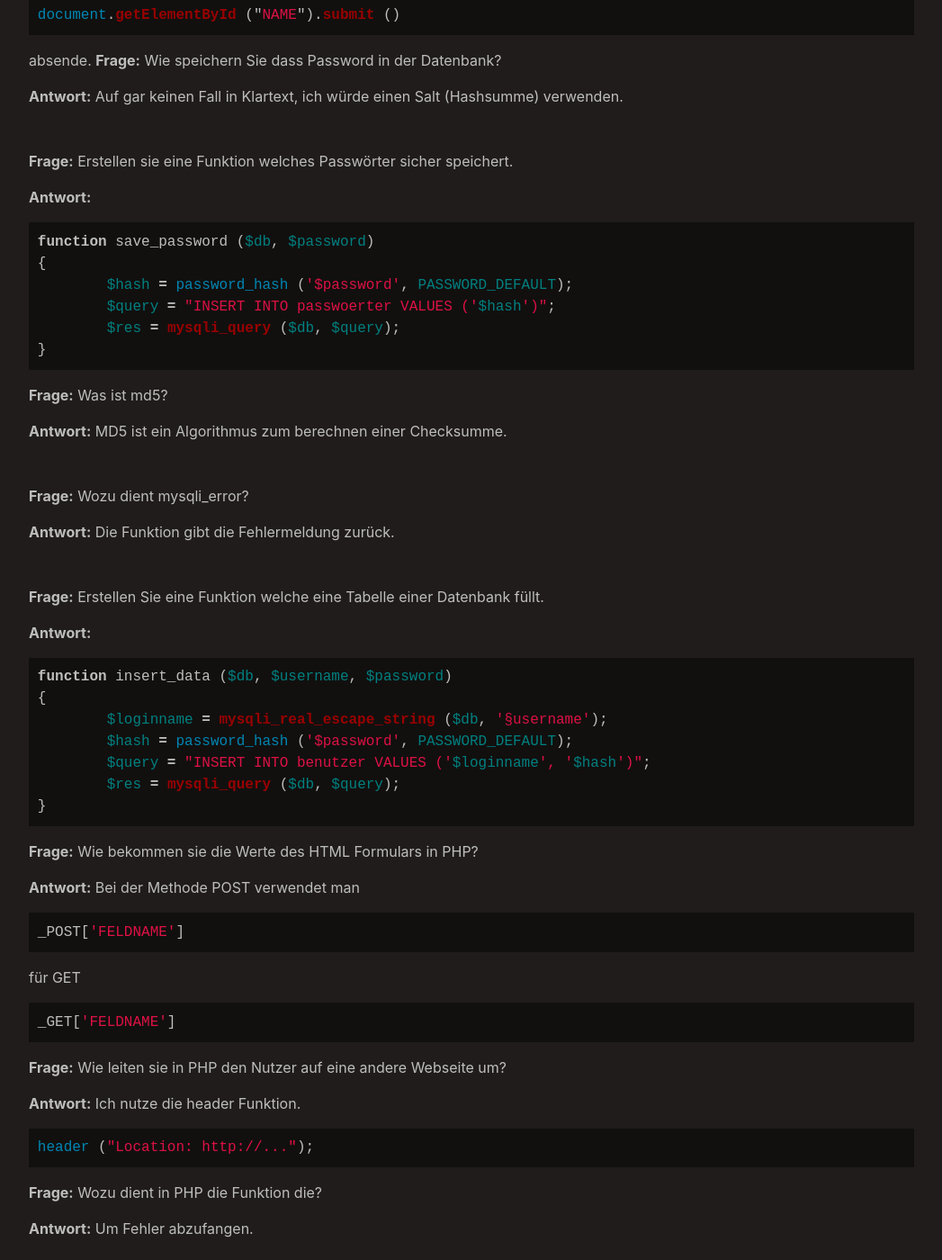
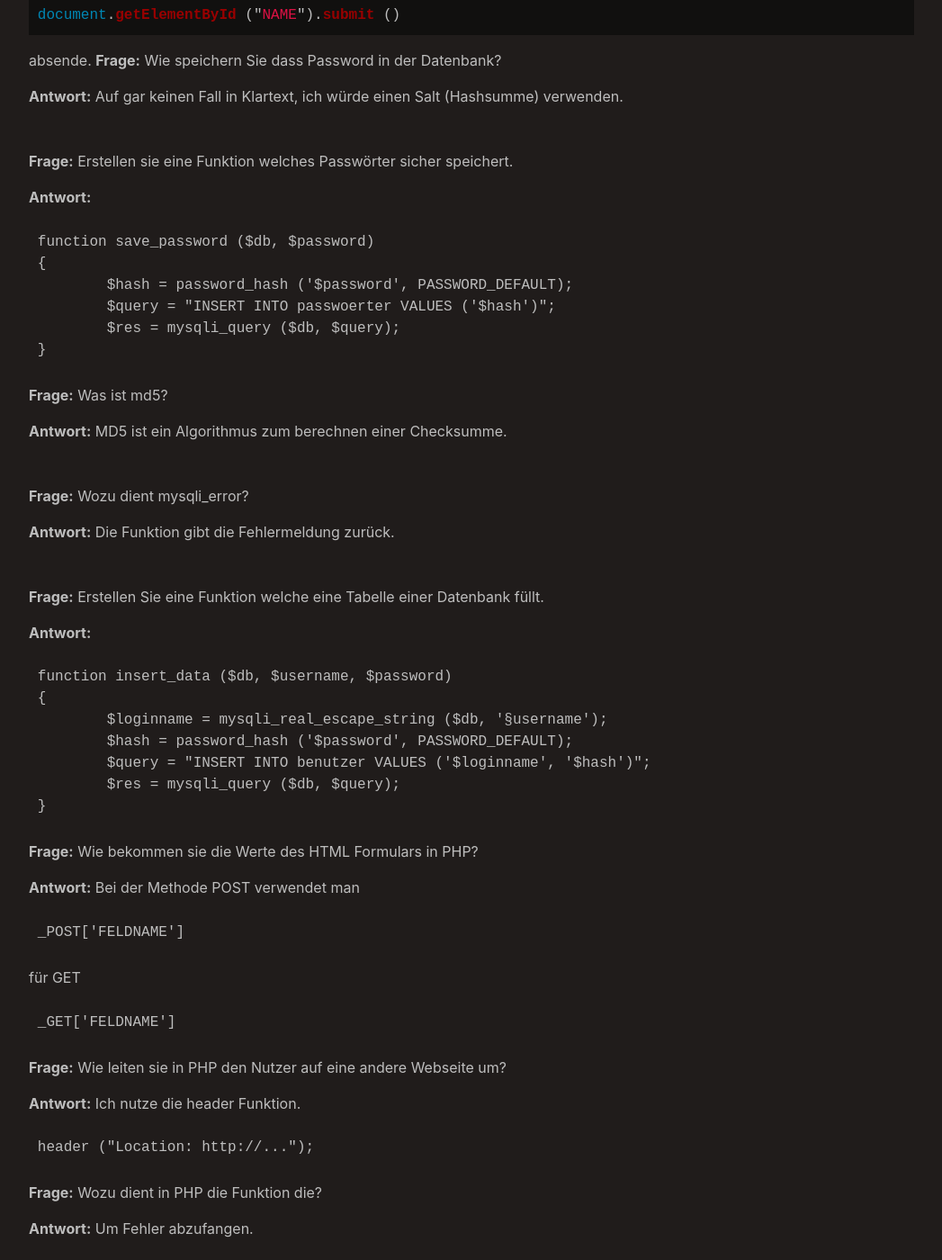
Before and after one commit to marc-q/marc-q.github.io, a Jekyll site: the page built from wiki/ua_wan_phplogon-l.md, in a window 1280 px wide and 1400 px high, scrolled down 1146 px. Shown: the whole window at 90% size, without its empty margins (116-1163 px from the left). Built offline with Jekyll 4.4.1, drawn with Linux system fonts in a browser that asks for light colours; the repository's description, which GitHub fills in, is left out; some of the changed text lies outside the part shown.

Commit message:
Update ua_wan_phplogon-l.md

````diff
--- a/wiki/ua_wan_phplogon-l.md
+++ b/wiki/ua_wan_phplogon-l.md
@@ -63,7 +63,7 @@ Auf gar keinen Fall in Klartext, ich würde einen Salt (Hashsumme) verwenden.
 
 **Antwort:**
 
-```php
+```inc
 function save_password ($db, $password)
 {
 	$hash = password_hash ('$password', PASSWORD_DEFAULT);
@@ -86,7 +86,7 @@ Die Funktion gibt die Fehlermeldung zurück.
 
 **Antwort:**
 
-```php
+```inc
 function insert_data ($db, $username, $password)
 {
 	$loginname = mysqli_real_escape_string ($db, '§username');
@@ -101,13 +101,13 @@ function insert_data ($db, $username, $password)
 **Antwort:**
 Bei der Methode POST verwendet man
 
-```php
+```inc
 _POST['FELDNAME']
 ```
 
 für GET
 
-```php
+```inc
 _GET['FELDNAME']
 ```
 
@@ -116,7 +116,7 @@ _GET['FELDNAME']
 **Antwort:**
 Ich nutze die header Funktion.
 
-```php
+```inc
 header ("Location: http://...");
 ```
 
@@ -142,7 +142,7 @@ Wenn der zurückgegebene Wert nur im Fehlerfall NULL oder false haben kann.
 
 **Antwort:**
 
-```php
+```inc
 function save_password ($db, $username)
 {
 	$loginname = mysqli_real_escape_string ($db, '§username');
````
